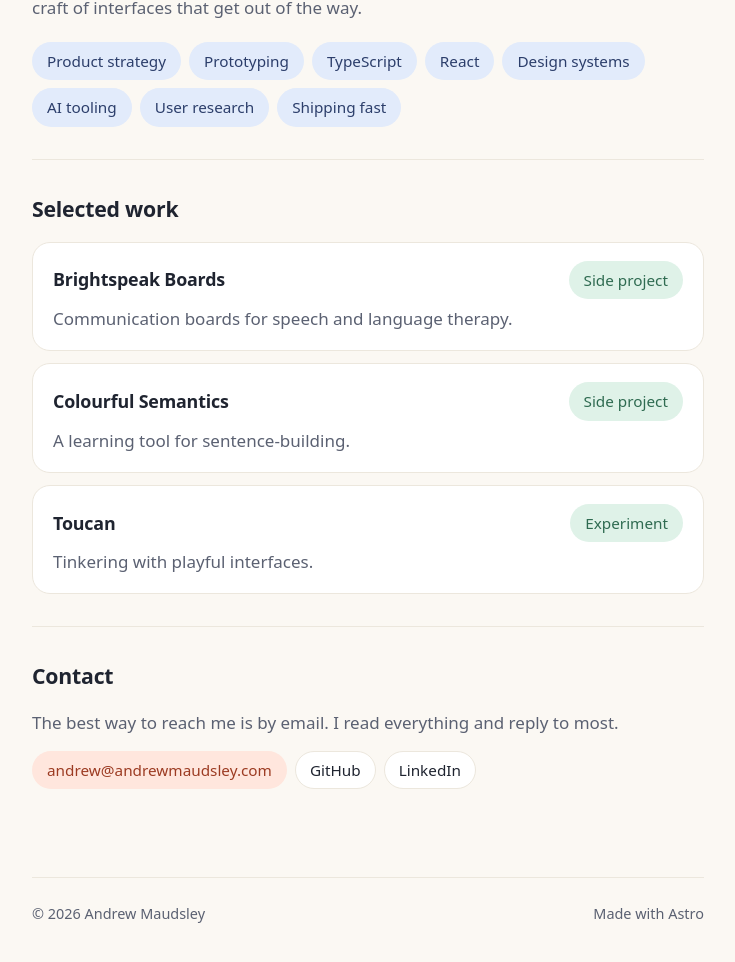
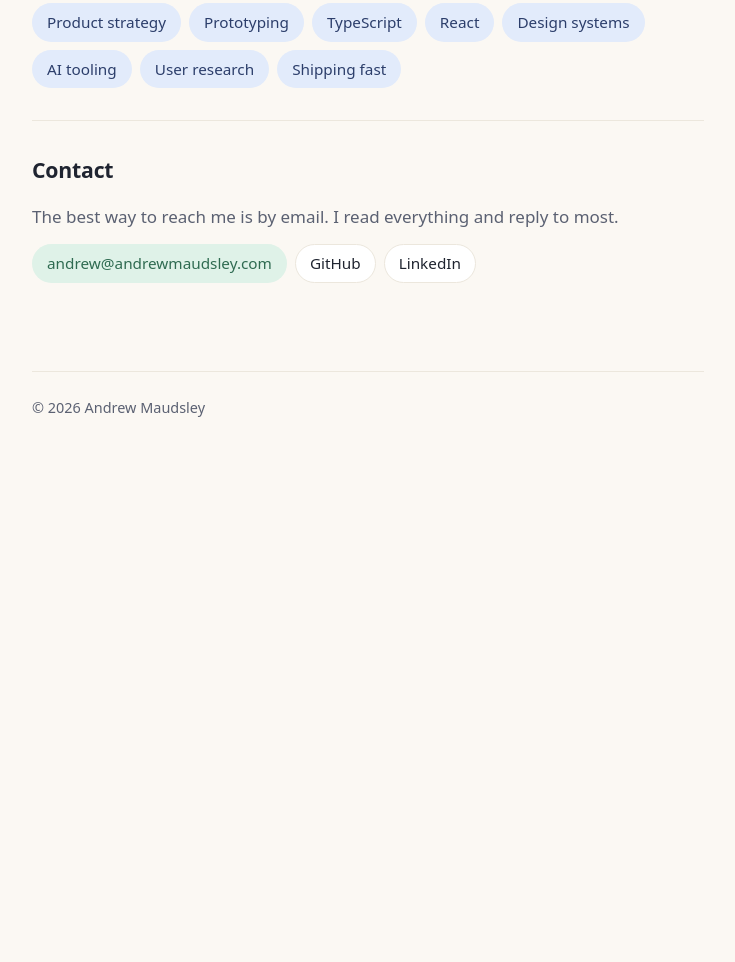
Before and after one commit to andrewmaudsley/andrewmaudsley.github.io, an Astro site: page / in a window 1280 px wide. Shown: the part 626-1588 px from the top of the page, without its empty margins (272-1007 px from the left). After the commit the page ends 1141 px from the top, so only its background shows below. Built offline with nearby package versions, Linux system fonts and the light colour scheme; Astro itself is replaced by a stand-in of ours.

Commit message:
Trim hero pill, work section, footer credit; restyle email pill

```diff
--- a/src/pages/index.astro
+++ b/src/pages/index.astro
@@ -8,24 +8,6 @@ const skills = [
   'AI tooling',
   'User research',
   'Shipping fast',
-];
-
-const work = [
-  {
-    title: 'Brightspeak Boards',
-    description: 'Communication boards for speech and language therapy.',
-    tag: 'Side project',
-  },
-  {
-    title: 'Colourful Semantics',
-    description: 'A learning tool for sentence-building.',
-    tag: 'Side project',
-  },
-  {
-    title: 'Toucan',
-    description: 'Tinkering with playful interfaces.',
-    tag: 'Experiment',
-  },
 ];
 ---
 
@@ -40,7 +22,6 @@ const work = [
   <body>
     <main>
       <header class="hero">
-        <span class="pill pill--accent">Available for new work</span>
         <h1>Andrew Maudsley</h1>
         <p class="role">Product Engineer</p>
         <p class="lede">
@@ -49,7 +30,6 @@ const work = [
         </p>
         <nav class="nav">
           <a href="#about" class="pill">About</a>
-          <a href="#work" class="pill">Work</a>
           <a href="#contact" class="pill">Contact</a>
         </nav>
       </header>
@@ -70,28 +50,13 @@ const work = [
         </ul>
       </section>
 
-      <section id="work" class="section">
-        <h2>Selected work</h2>
-        <ul class="work">
-          {work.map((w) => (
-            <li class="work__item">
-              <div class="work__head">
-                <h3>{w.title}</h3>
-                <span class="pill pill--mint">{w.tag}</span>
-              </div>
-              <p>{w.description}</p>
-            </li>
-          ))}
-        </ul>
-      </section>
-
       <section id="contact" class="section">
         <h2>Contact</h2>
         <p>
           The best way to reach me is by email. I read everything and reply to most.
         </p>
         <div class="contact">
-          <a class="pill pill--accent" href="mailto:andrew@andrewmaudsley.com">
+          <a class="pill pill--mint" href="mailto:andrew@andrewmaudsley.com">
             andrew@andrewmaudsley.com
           </a>
           <a class="pill" href="https://github.com/andrewmaudsley" rel="me">GitHub</a>
@@ -101,7 +66,6 @@ const work = [
 
       <footer class="footer">
         <span>© {new Date().getFullYear()} Andrew Maudsley</span>
-        <span>Made with Astro</span>
       </footer>
     </main>
 
```
